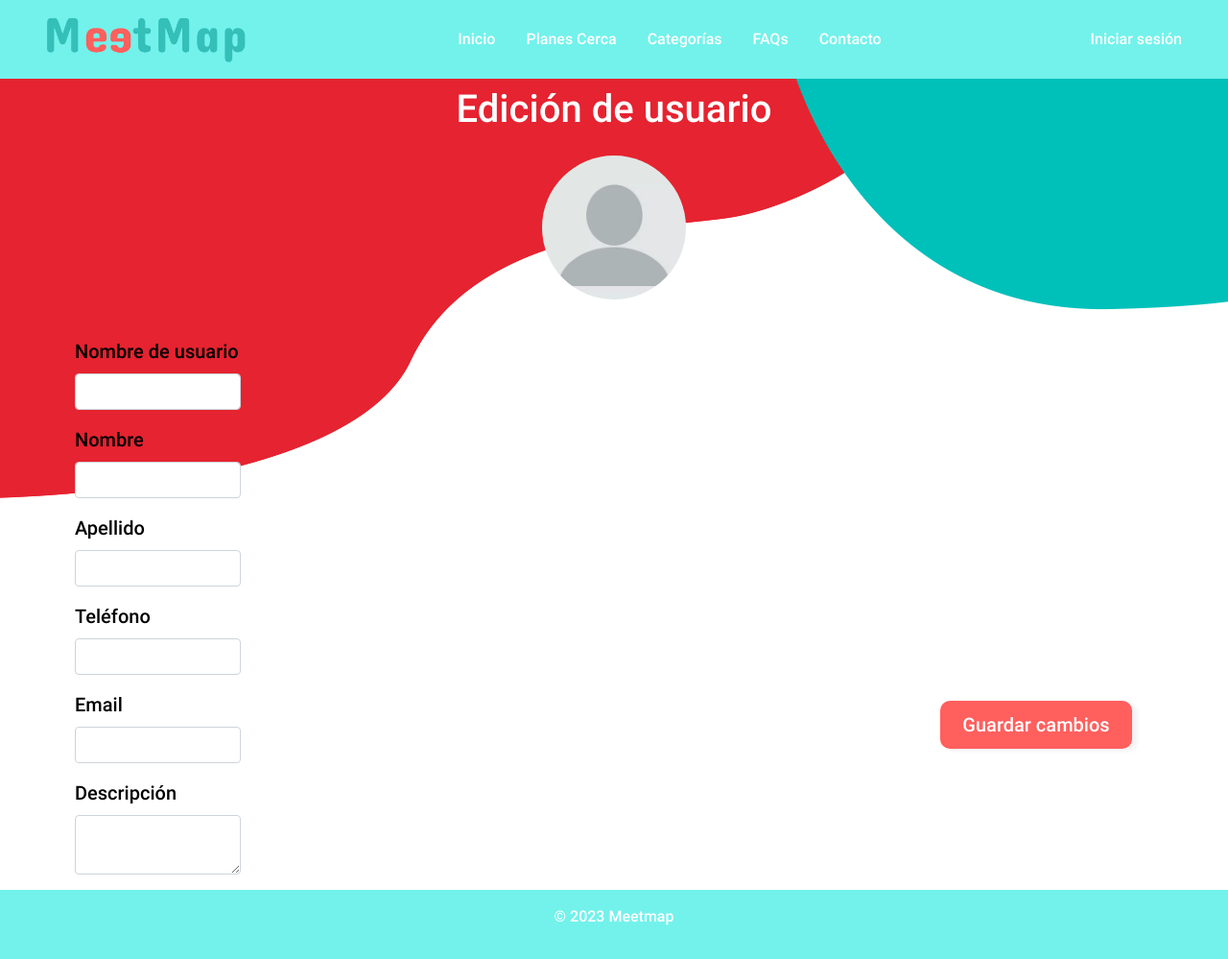
After one commit to AntonioSoto01/meetmap23-24, a PHP site: page /editProfile.php in a window 1280 px wide. The commit adds this page. Shown: the whole page at 96% size. Run offline with PHP 8.4, Linux system fonts and the light colour scheme; some libraries are stand-ins or nearby versions.

Commit message:
añadido el actualizar perfil limpio

```diff
--- /dev/null
+++ b/public/editProfile.php
@@ -0,0 +1,77 @@
+<!DOCTYPE html>
+<html>
+<head>
+    <title>Planes Cercanos</title>
+    <meta charset="UTF-8" />
+    <meta name="author" content="Daniel García Ayala"/>
+    <meta name="description" content="Mapa"/>
+    <meta name="editor" content="Manual"/>
+    <meta name="keywords" lang="es" content=""/>
+    <link href="https://stackpath.bootstrapcdn.com/bootstrap/4.5.2/css/bootstrap.min.css" rel="stylesheet">
+    <link rel="stylesheet" type="text/css" href="./styles.css">
+    <script src="https://cdn.jsdelivr.net/npm/@popperjs/core@2.11.8/dist/umd/popper.min.js" integrity="sha384-I7E8VVD/ismYTF4hNIPjVp/Zjvgyol6VFvRkX/vR+Vc4jQkC+hVqc2pM8ODewa9r" crossorigin="anonymous"></script>
+<script src="https://cdn.jsdelivr.net/npm/bootstrap@5.3.2/dist/js/bootstrap.min.js" integrity="sha384-BBtl+eGJRgqQAUMxJ7pMwbEyER4l1g+O15P+16Ep7Q9Q+zqX6gSbd85u4mG4QzX+" crossorigin="anonymous"></script>
+    <script src="https://maps.googleapis.com/maps/api/js?key=YOUR_API_KEY&callback=iniciarMap" async defer></script>
+</head>
+<body>
+<?php
+require_once("header.php");
+?>
+<div class="container-fluid edicion">
+            <!-- Título "Edición de Usuario" centrado -->
+            <h1 class="text-center text-white mt-2">Edición de usuario</h1>
+
+            <div class="row justify-content-center mt-4">
+                <!-- Contenedor para centrar la imagen -->
+                <div class="col-12 text-center">
+                  <form>
+                  <label for="fileUpload">
+                    <img src="./images/user.png" alt="Imagen de perfil" class="profile-image mx-auto img-pointer ">
+                </label>
+                <input class="d-none" type="file" id="fileUpload">
+                </div>
+              </div>
+
+            <div class="row mt-4 ml-5">
+              <!-- Formulario -->
+              <div class="col-md-2">
+                  <div class="form-group">
+                    <label class="lab-act" for="username">Nombre de usuario</label>
+                    <input type="text" class="form-control" id="username">
+                  </div>
+                  <div class="form-group">
+                    <label class="lab-act" for="firstName">Nombre</label>
+                    <input type="text" class="form-control" id="firstName">
+                  </div>
+                  <div class="form-group">
+                    <label class="lab-act" for="lastName">Apellido</label>
+                    <input type="text" class="form-control" id="lastName">
+                  </div>
+                  <div class="form-group">
+                    <label class="lab-act" for="phone">Teléfono</label>
+                    <input type="tel" class="form-control" id="phone">
+                  </div>
+                  <div class="form-group">
+                    <label class="lab-act" for="email">Email</label>
+                    <input type="email" class="form-control" id="email">
+                  </div>
+                  <div class="form-group">
+                    <label class="lab-act" for="description">Descripción</label>
+                    <textarea class="form-control" id="description" maxlength="100"></textarea>
+                  </div>
+              </div>
+              <button type="submit" class="btn btn-primary act-button">Guardar cambios</button>
+                </form>
+            </div>
+          </div>
+<?php
+require_once("footer.php");
+?>
+
+    <!-- Scripts -->
+    <script src="./script.js"></script>
+    <script src="https://ajax.googleapis.com/ajax/libs/jquery/3.5.1/jquery.min.js"></script>
+    <script src="https://cdnjs.cloudflare.com/ajax/libs/popper.js/1.16.0/umd/popper.min.js"></script>
+    <script src="https://stackpath.bootstrapcdn.com/bootstrap/4.5.2/js/bootstrap.min.js"></script>
+</body>
+</html>
--- a/public/styles.css
+++ b/public/styles.css
@@ -174,3 +174,41 @@ body {
     color:red;
     font-size:12px;
 }
+
+.profile-image {
+    width: 150px;
+    height: 150px;
+    border-radius: 50%;
+    object-fit: cover;
+    display: block;
+    margin: 0 auto;
+}
+
+.edicion{
+    background-image: url("images/fondoform.png");
+}
+
+.act-button{
+    width: 200px;
+    height: auto;
+    position: absolute;
+    background-color: #FF5F5D;
+    border:none;
+    border-radius: 10px;
+    right: 100px;
+    bottom: 20px;
+    color: #fff;
+    box-shadow: 5px 2px 5px #00000010;
+    font-size: 20px;
+    padding: 10px 20px;
+    z-index:1;
+}
+
+.lab-act{
+    font-size:20px;
+    color: black;
+}
+
+.img-pointer{
+    cursor: pointer;
+}
```
Also changed, not shown: public/images/fondoform.png (added), public/images/user.png (added).
